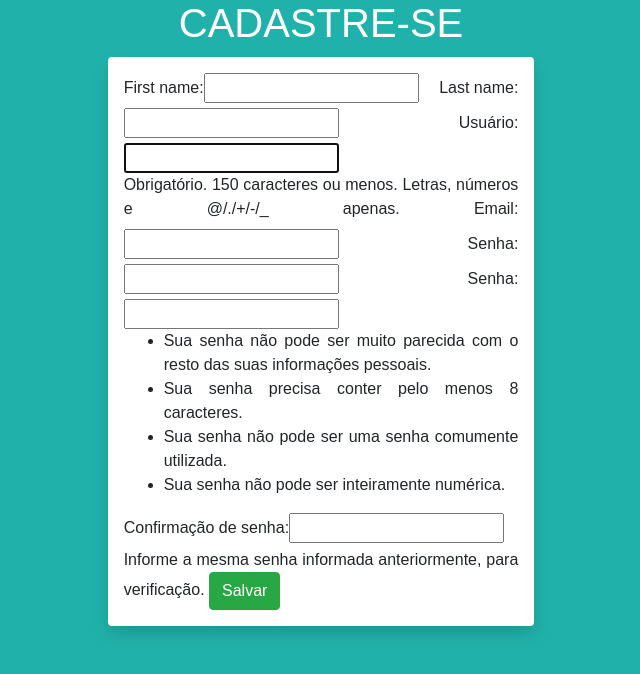
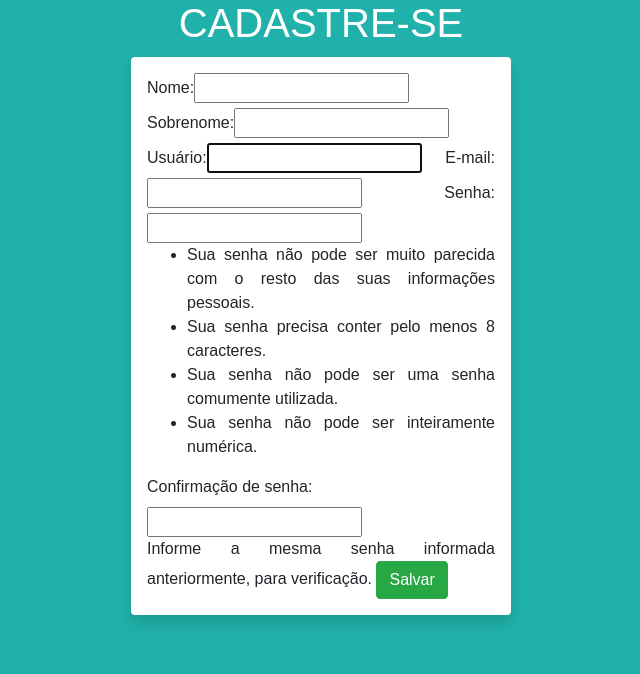
Before and after one commit to hemilioaraujo/portal_ensino, a Django app: page /usuarios/novo/ in a window 1280 px wide. Shown: the part 31-705 px from the top of the page, without its empty margins (319-959 px from the left). Run offline with Django 3.2, Linux system fonts and the light colour scheme; parts of the project's set-up code (start-up, migrations or seed data) failed here and were passed over; some libraries are stand-ins or nearby versions.

Commit message:
labels dos formulários quase 100%

```diff
--- a/portal_ensino/settings.py
+++ b/portal_ensino/settings.py
@@ -38,8 +38,8 @@ INSTALLED_APPS = [
     'django.contrib.sessions',
     'django.contrib.messages',
     'django.contrib.staticfiles',
+    'bootstrapform',
     'portal_ensino.usuarios',
-    'bootstrapform',
 ]
 
 MIDDLEWARE = [
--- a/portal_ensino/usuarios/forms.py
+++ b/portal_ensino/usuarios/forms.py
@@ -6,9 +6,10 @@ from .models import Profile
 
 
 class UserForm(UserCreationForm):
-    email = forms.EmailField(required=True)
-    first_name = forms.CharField(max_length=30)
-    last_name = forms.CharField(max_length=30)
+    email = forms.EmailField(required=True, label='E-mail:')
+    first_name = forms.CharField(max_length=30, label='Nome:')
+    last_name = forms.CharField(max_length=30, label='Sobrenome:')
+    username = forms.CharField(max_length=30, label='Usuário:')
 
     class Meta:
         model = User
@@ -17,7 +18,6 @@ class UserForm(UserCreationForm):
             'last_name',
             'username',
             'email',
-            'password',
         ]
 
         widgets = {
--- a/templates/base.html
+++ b/templates/base.html
@@ -12,7 +12,7 @@
         <title>{% block title %}{%endblock%}</title>
     </head>
 
-    <body class="container-fluid">
+    <body class="container">
         {% block main %}
 
         {% endblock %}
--- a/templates/registration/registro.html
+++ b/templates/registration/registro.html
@@ -1,6 +1,7 @@
 {% extends 'base.html' %}
+{% load bootstrap %}
 {% load static %}
-{% load bootstrap %}
+
 
 {% block title %} Portal - Cadastro {% endblock %}
 
@@ -17,13 +18,12 @@
             <div>
                 <form action="{% url 'novo_usuario' %}" method="post" enctype="multipart/form-data">
                     {% csrf_token %}
-                    {{ form_user }}
-                    {{ form_profile }}
+                    {{ form_user|bootstrap }}
+                    {{ form_profile|bootstrap }}
                     <button type="submit" class="btn btn-success">Salvar</button>
 
                 </form>
             </div>
-
         </div>
 
         <div class="col">
```
